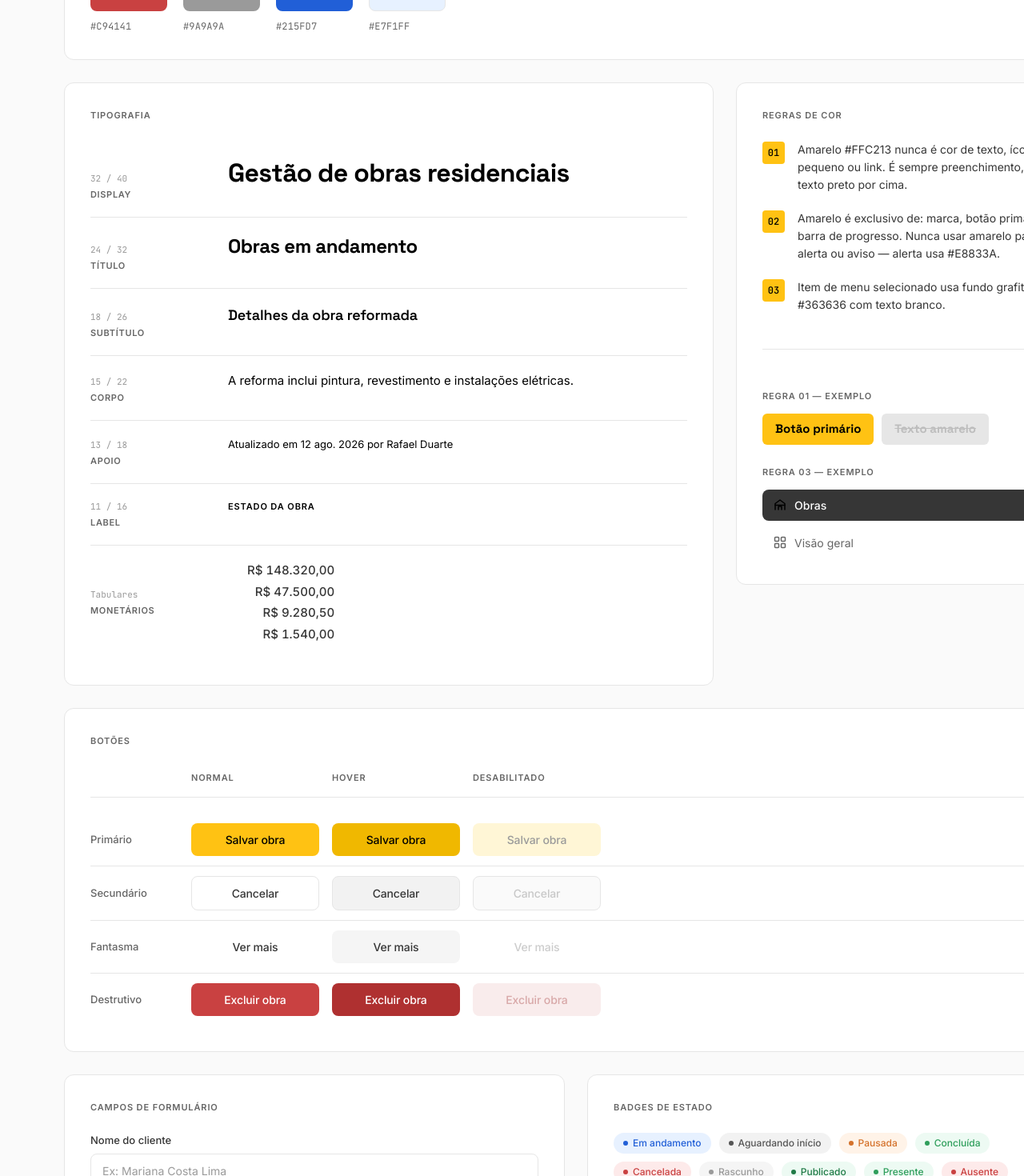
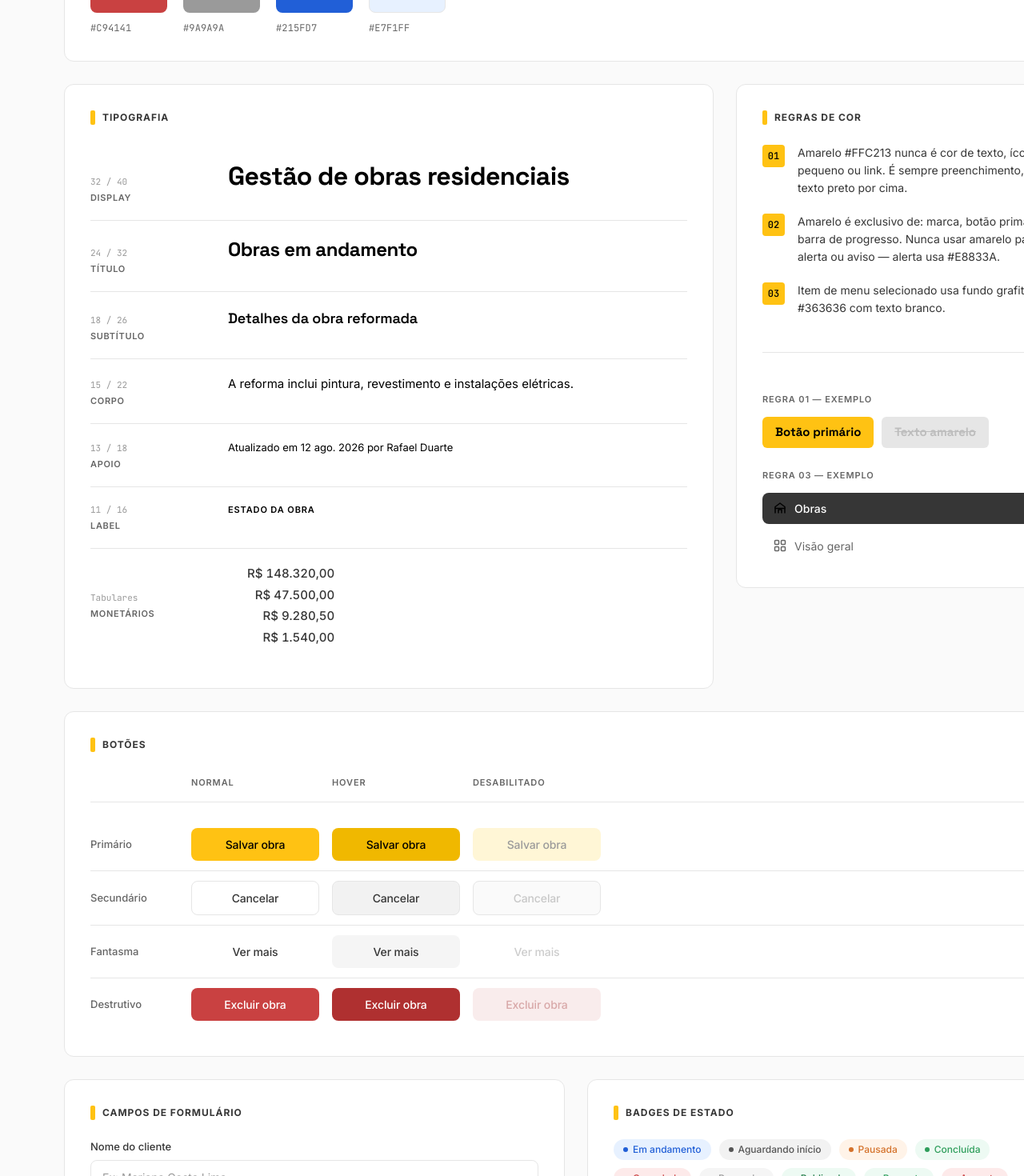
Before and after one commit to DiegoCPaulino/Desing-System-TECTO, a React (Vite) app: page /design-system in a window 1280 px wide. Shown: the part 520-1990 px from the top of the page at 80% size. Built offline with nearby package versions, Linux system fonts and the light colour scheme; the HTML template or start-up script is replaced by a standard one.

Commit message:
feat: unificar títulos de seção

```diff
--- /dev/null
+++ b/src/components/TituloSecao.tsx
@@ -0,0 +1,59 @@
+import type { CSSProperties, ElementType, ReactNode } from 'react';
+
+type TituloSecaoProps = {
+  children: ReactNode;
+  as?: Extract<ElementType, 'h2' | 'h3' | 'p'>;
+  id?: string;
+  margemInferior?: CSSProperties['marginBottom'];
+};
+
+/**
+ * Título visual compartilhado para seções da interface.
+ * O amarelo aparece apenas no bloco de acento; o texto permanece em grafite.
+ */
+export default function TituloSecao({
+  children,
+  as: Tag = 'h2',
+  id,
+  margemInferior = 0,
+}: TituloSecaoProps) {
+  return (
+    <div
+      style={{
+        display: 'flex',
+        alignItems: 'center',
+        gap: '9px',
+        minWidth: 0,
+        margin: 0,
+        marginBottom: margemInferior,
+      }}
+    >
+      <span
+        aria-hidden="true"
+        style={{
+          width: '6px',
+          height: '18px',
+          borderRadius: '2px',
+          backgroundColor: '#FFC213',
+          flexShrink: 0,
+        }}
+      />
+      <Tag
+        id={id}
+        style={{
+          margin: 0,
+          minWidth: 0,
+          fontFamily: 'Inter, sans-serif',
+          fontSize: '12px',
+          lineHeight: '16px',
+          fontWeight: 700,
+          letterSpacing: '0.08em',
+          textTransform: 'uppercase',
+          color: '#363636',
+        }}
+      >
+        {children}
+      </Tag>
+    </div>
+  );
+}
--- a/src/pages/DesignSystemPage.tsx
+++ b/src/pages/DesignSystemPage.tsx
@@ -1,5 +1,6 @@
 import React from 'react';
 import { Link } from 'react-router-dom';
+import TituloSecao from '../components/TituloSecao';
 
 const C = {
   acento: '#FFC213',
@@ -62,18 +63,6 @@ function IconBuilding() {
 }
 function IconGrid() {
   return <svg width="16" height="16" viewBox="0 0 16 16" fill="none" stroke="currentColor" strokeWidth="1.5" strokeLinecap="round" strokeLinejoin="round"><rect x="1.5" y="1.5" width="5" height="5" rx="1"/><rect x="9.5" y="1.5" width="5" height="5" rx="1"/><rect x="1.5" y="9.5" width="5" height="5" rx="1"/><rect x="9.5" y="9.5" width="5" height="5" rx="1"/></svg>;
-}
-
-function SectionLabel({ children }: { children: React.ReactNode }) {
-  return (
-    <p style={{
-      fontFamily: 'Inter, sans-serif', fontSize: '11px', lineHeight: '16px',
-      fontWeight: 600, letterSpacing: '0.08em', textTransform: 'uppercase' as const,
-      color: C.tintaFraca, marginBottom: '24px',
-    }}>
-      {children}
-    </p>
-  );
 }
 
 function InlineLabel({ children }: { children: React.ReactNode }) {
@@ -179,7 +168,7 @@ export default function DesignSystemPage() {
 
         {/* PALETA DE CORES */}
         <Card>
-          <SectionLabel>Paleta de Cores</SectionLabel>
+          <TituloSecao margemInferior={24}>Paleta de Cores</TituloSecao>
           <div style={{ display: 'flex', gap: '20px', flexWrap: 'wrap' }}>
             {PALETTE.map(({ name, hex }) => (
               <div key={name} style={{ display: 'flex', flexDirection: 'column', gap: '10px' }}>
@@ -199,7 +188,7 @@ export default function DesignSystemPage() {
         {/* TIPOGRAFIA + REGRAS DE COR */}
         <div style={{ display: 'grid', gridTemplateColumns: '1fr 440px', gap: '28px', alignItems: 'start' }}>
           <Card>
-            <SectionLabel>Tipografia</SectionLabel>
+            <TituloSecao margemInferior={24}>Tipografia</TituloSecao>
             <div style={{ display: 'flex', flexDirection: 'column' }}>
               {[
                 { name: 'Display', spec: '32 / 40', font: "'Space Grotesk', sans-serif", weight: 700, size: '32px', lh: '40px', ls: '-0.02em', sample: 'Gestão de obras residenciais' },
@@ -234,7 +223,7 @@ export default function DesignSystemPage() {
           </Card>
 
           <Card>
-            <SectionLabel>Regras de Cor</SectionLabel>
+            <TituloSecao margemInferior={24}>Regras de Cor</TituloSecao>
             <div style={{ display: 'flex', flexDirection: 'column', gap: '20px' }}>
               {[
                 'Amarelo #FFC213 nunca é cor de texto, ícone pequeno ou link. É sempre preenchimento, com texto preto por cima.',
@@ -284,7 +273,7 @@ export default function DesignSystemPage() {
 
         {/* BOTÕES */}
         <Card>
-          <SectionLabel>Botões</SectionLabel>
+          <TituloSecao margemInferior={24}>Botões</TituloSecao>
           <div style={{ display: 'flex', flexDirection: 'column', gap: '0' }}>
             <div style={{ display: 'flex', alignItems: 'center', gap: '16px', paddingBottom: '14px', borderBottom: `1px solid ${C.borda}`, marginBottom: '20px' }}>
               <div style={{ width: '110px', flexShrink: 0 }} />
@@ -345,7 +334,7 @@ export default function DesignSystemPage() {
         {/* CAMPOS + BADGES */}
         <div style={{ display: 'grid', gridTemplateColumns: '1fr 1fr', gap: '28px' }}>
           <Card>
-            <SectionLabel>Campos de Formulário</SectionLabel>
+            <TituloSecao margemInferior={24}>Campos de Formulário</TituloSecao>
             <div style={{ display: 'flex', flexDirection: 'column', gap: '22px' }}>
               <div>
                 <label style={{ display: 'block', fontFamily: 'Inter, sans-serif', fontSize: '13px', fontWeight: 500, color: C.grafite, marginBottom: '6px' }}>Nome do cliente</label>
@@ -379,7 +368,7 @@ export default function DesignSystemPage() {
           </Card>
 
           <Card>
-            <SectionLabel>Badges de Estado</SectionLabel>
+            <TituloSecao margemInferior={24}>Badges de Estado</TituloSecao>
             <div style={{ display: 'flex', flexWrap: 'wrap', gap: '10px' }}>
               {BADGES.map(({ label, bg, color }) => (
                 <StatusBadge key={label} label={label} bg={bg} color={color} />
@@ -410,7 +399,7 @@ export default function DesignSystemPage() {
 
         {/* BARRA DE PROGRESSO */}
         <Card style={{ padding: '28px 32px' }}>
-          <SectionLabel>Barra de Progresso</SectionLabel>
+          <TituloSecao margemInferior={24}>Barra de Progresso</TituloSecao>
           <div style={{ display: 'flex', flexDirection: 'column', gap: '18px' }}>
             {[
               { label: 'Obra 22 - MCL', pct: 68, badge: BADGES[0] },
@@ -433,7 +422,7 @@ export default function DesignSystemPage() {
 
           {/* CARD DE OBRA */}
           <Card style={{ padding: '0', overflow: 'hidden' }}>
-            <div style={{ padding: '24px 24px 16px' }}><SectionLabel>Card de Obra</SectionLabel></div>
+            <div style={{ padding: '24px 24px 16px' }}><TituloSecao margemInferior={24}>Card de Obra</TituloSecao></div>
             <div style={{ margin: '0 24px', borderRadius: '10px', overflow: 'hidden', border: `1px solid ${C.borda}`, marginBottom: '24px' }}>
               <div style={{ height: '196px', backgroundColor: '#CCCCCC', overflow: 'hidden' }}>
                 <img src="https://images.unsplash.com/photo-1618832515490-e181c4794a45?w=760&h=392&fit=crop&auto=format" alt="Cozinha em reforma" style={{ width: '100%', height: '100%', objectFit: 'cover', display: 'block' }} />
@@ -466,7 +455,7 @@ export default function DesignSystemPage() {
           {/* MIDDLE COLUMN */}
           <div style={{ display: 'flex', flexDirection: 'column', gap: '28px' }}>
             <Card>
-              <SectionLabel>Chip de Pessoa</SectionLabel>
+              <TituloSecao margemInferior={24}>Chip de Pessoa</TituloSecao>
               <div style={{ display: 'flex', flexDirection: 'column', gap: '10px' }}>
                 {[
                   { initials: 'RD', name: 'Rafael Duarte', role: 'Gerente de obra', bg: C.grafite },
@@ -486,7 +475,7 @@ export default function DesignSystemPage() {
             </Card>
 
             <Card style={{ padding: '20px' }}>
-              <div style={{ padding: '4px 12px 16px' }}><SectionLabel>Navegação Lateral</SectionLabel></div>
+              <div style={{ padding: '4px 12px 16px' }}><TituloSecao margemInferior={24}>Navegação Lateral</TituloSecao></div>
               <div style={{ display: 'flex', flexDirection: 'column', gap: '2px' }}>
                 {NAV_ITEMS_DS.map(({ label, selected }) => (
                   <div key={label} style={{
@@ -506,7 +495,7 @@ export default function DesignSystemPage() {
 
           {/* TABELA FINANCEIRA */}
           <Card>
-            <SectionLabel>Tabela Financeira</SectionLabel>
+            <TituloSecao margemInferior={24}>Tabela Financeira</TituloSecao>
             <table style={{ width: '100%', borderCollapse: 'collapse' as const }}>
               <thead>
                 <tr>
--- a/src/pages/ObraVisaoGeral.tsx
+++ b/src/pages/ObraVisaoGeral.tsx
@@ -2,6 +2,7 @@ import React, { useState } from 'react';
 import { Link, useLocation, useParams } from 'react-router-dom';
 import { useStore, calcularPctObra, calcularPctAmbiente, formatarReais, obraSlug, obraPorSlug } from '../state/store';
 import EmBreve from './EmBreve';
+import TituloSecao from '../components/TituloSecao';
 
 const C = {
   acento: '#FFC213',
@@ -46,14 +47,6 @@ const STATUS_STYLES: Record<string, { bg: string; color: string }> = {
 
 // ─── Sub-components ───────────────────────────────────────────────────────────
 
-function SectionLabel({ children }: { children: React.ReactNode }) {
-  return (
-    <p style={{ fontFamily: 'Inter, sans-serif', fontSize: '11px', fontWeight: 600, letterSpacing: '0.08em', textTransform: 'uppercase' as const, color: C.tintaFraca }}>
-      {children}
-    </p>
-  );
-}
-
 function Card({ children, style }: { children: React.ReactNode; style?: React.CSSProperties }) {
   return (
     <div style={{ backgroundColor: C.superficie, borderRadius: '12px', border: `1px solid ${C.borda}`, padding: '24px', ...style }}>
@@ -97,7 +90,7 @@ function ProgressBar({ pct, color }: { pct: number; color: string }) {
 function CardHeader({ children, right }: { children: React.ReactNode; right?: React.ReactNode }) {
   return (
     <div style={{ display: 'flex', alignItems: 'center', justifyContent: 'space-between', marginBottom: '20px' }}>
-      <SectionLabel>{children}</SectionLabel>
+      <TituloSecao>{children}</TituloSecao>
       {right}
     </div>
   );
--- a/src/pages/Planejamento.tsx
+++ b/src/pages/Planejamento.tsx
@@ -17,6 +17,7 @@ import {
   type CelulaValor,
 } from '../state/store';
 import type { Planejamento as Cel } from '../state/types';
+import TituloSecao from '../components/TituloSecao';
 
 type StoreState = ReturnType<typeof useStore.getState>;
 
@@ -69,14 +70,6 @@ function IconChevronLeft() {
 }
 function IconChevronRight() {
   return <svg width="16" height="16" viewBox="0 0 16 16" fill="none" stroke="currentColor" strokeWidth="1.6" strokeLinecap="round" strokeLinejoin="round"><path d="M6 3.5 10.5 8 6 12.5" /></svg>;
-}
-
-function SectionLabel({ children }: { children: React.ReactNode }) {
-  return (
-    <p style={{ fontFamily: 'Inter, sans-serif', fontSize: '11px', fontWeight: 600, letterSpacing: '0.08em', textTransform: 'uppercase', color: C.tintaFraca, margin: 0 }}>
-      {children}
-    </p>
-  );
 }
 
 export default function Planejamento() {
@@ -313,7 +306,7 @@ export default function Planejamento() {
         {/* Cabeçalho da grade */}
         <div style={gridRow(true)}>
           <div style={{ ...nameCell, borderBottom: `1px solid ${C.borda}` }}>
-            <SectionLabel>Pessoa</SectionLabel>
+            <TituloSecao>Pessoa</TituloSecao>
           </div>
           {dias.map((d, i) => (
             <div key={d} style={{ ...dayHeadCell, borderBottom: `1px solid ${C.borda}` }}>
@@ -578,7 +571,7 @@ function CelulaConteudo({ state, cel }: { state: StoreState; cel?: Cel }) {
 function ResumoTile({ label, valor, destaque }: { label: string; valor: string; destaque?: boolean }) {
   return (
     <div style={{ backgroundColor: C.superficie, border: `1px solid ${C.borda}`, borderRadius: '12px', padding: '18px 20px' }}>
-      <SectionLabel>{label}</SectionLabel>
+      <TituloSecao>{label}</TituloSecao>
       <p style={{ fontFamily: "'Space Grotesk', sans-serif", fontSize: '26px', fontWeight: 700, color: destaque ? C.atencao : C.tinta, letterSpacing: '-0.02em', margin: '8px 0 0' }}>
         {valor}
       </p>
```
Also changed, not shown: src/pages/DiarioObra.tsx (+8 -15 lines), src/pages/ObraAndamento.tsx (+3 -14 lines), src/pages/PainelDoDia.tsx (+9 -15 lines), src/pages/PortalFinanceiro.tsx (+7 -14 lines), src/pages/PortalMinhaObra.tsx (+5 -12 lines).
